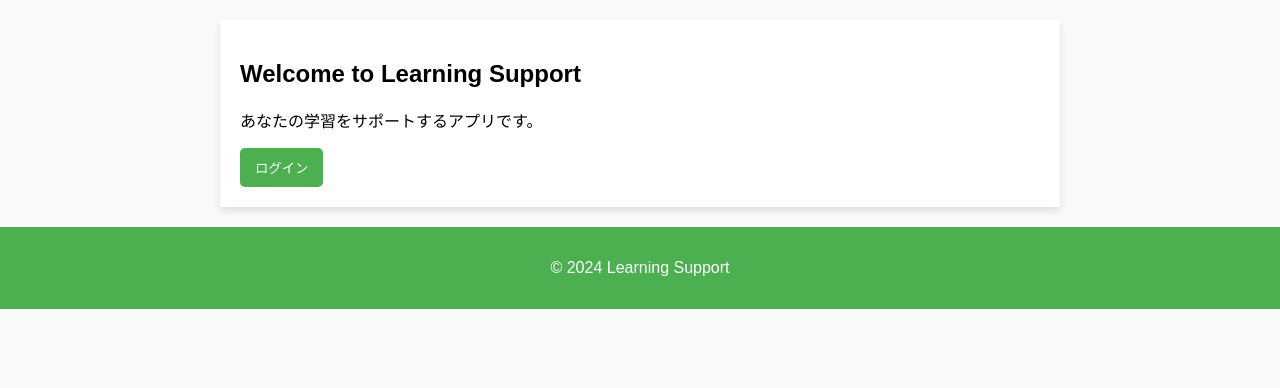
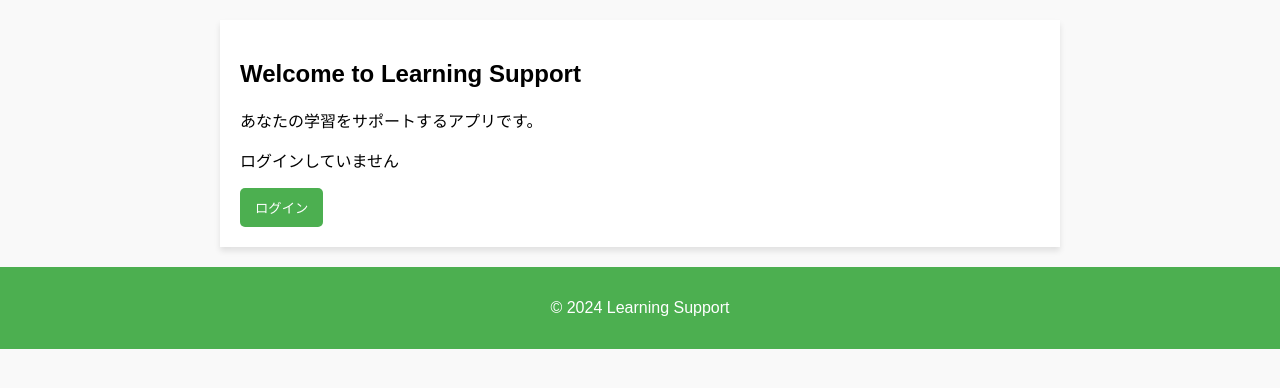
Before and after one commit to RyoRI45/NewData, a Django app: page / in a window 1280 px wide. Shown: the part 151-539 px from the top of the page. Run offline with Django 5.2, Linux system fonts and the light colour scheme.

Commit message:
Update home.html to include login state

```diff
--- a/core/templates/core/home.html
+++ b/core/templates/core/home.html
@@ -4,8 +4,19 @@
 <div class="home-container">
     <h2>Welcome to Learning Support</h2>
     <p>あなたの学習をサポートするアプリです。</p>
-    <form method="GET" action="{% url 'login' %}" style="display: inline;">
-        <button type="submit" class="btn">ログイン</button>
-    </form>
+
+    {% if user.is_authenticated %}
+        <p>ログイン中です</p>
+        <!-- ログアウトボタンを表示する場合 -->
+        <form method="POST" action="{% url 'logout' %}">
+            {% csrf_token %}
+            <button type="submit" class="btn">ログアウト</button>
+        </form>
+    {% else %}
+        <p>ログインしていません</p>
+        <form method="GET" action="{% url 'login' %}" style="display: inline;">
+            <button type="submit" class="btn">ログイン</button>
+        </form>
+    {% endif %}
 </div>
 {% endblock %}
```
